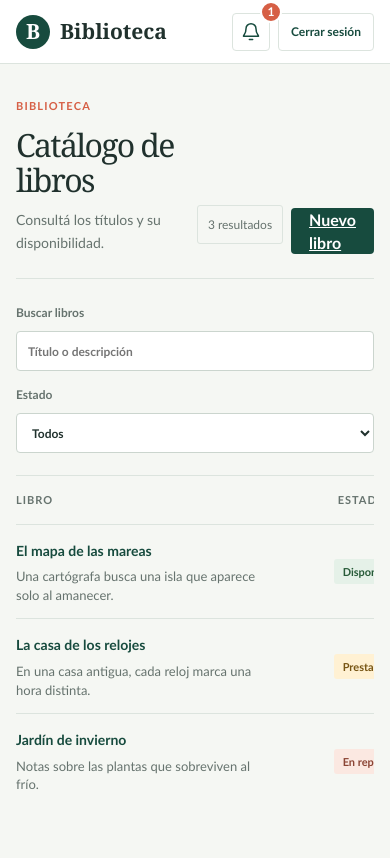
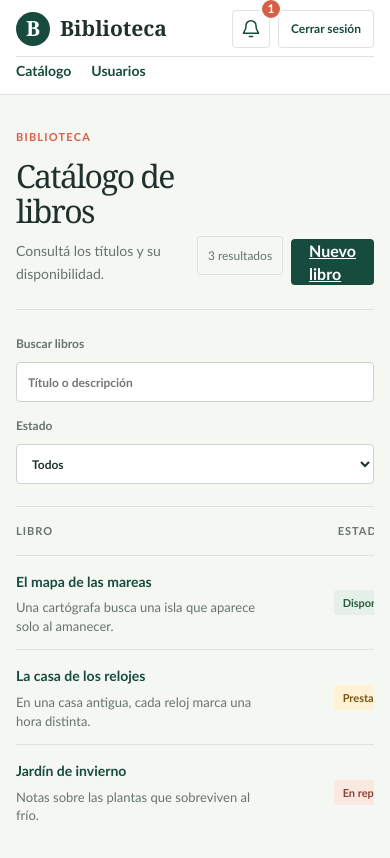
Before and after one commit to RamzLu/practica-integradora-TLPIV-2026, a React (Vite) app in the folder frontend/: page /libros in a window 390 px wide. Shown: the top 858 px of the page. Built offline with nearby package versions, Linux system fonts and the light colour scheme; sample sign-in values are in the browser's storage.

Commit message:
se aplicó resonsive a las notificaciones

```diff
--- a/frontend/src/App.css
+++ b/frontend/src/App.css
@@ -87,14 +87,16 @@ a { color: inherit; }
 .notification-trigger:hover { background: var(--canvas); }
 .notification-trigger:focus-visible, .notification-read-button:focus-visible { outline: 3px solid var(--gold); outline-offset: 3px; }
 .notification-count { position: absolute; z-index: 2; top: -2px; right: -2px; transform: translate(50%, -50%); display: grid; min-width: 22px; height: 22px; padding: 0 5px; place-items: center; border: 2px solid var(--paper); border-radius: 11px; background: var(--coral); color: white; font-size: 12px; font-weight: 800; line-height: 1; }
-.notification-panel { position: absolute; z-index: 5; top: calc(100% + 10px); right: 0; width: min(340px, calc(100vw - 32px)); padding: 16px; border: 1px solid var(--line); background: var(--paper); box-shadow: 0 12px 30px rgba(32, 49, 45, .14); color: var(--ink); }
+.notification-panel { position: absolute; z-index: 5; top: calc(100% + 10px); right: 0; width: min(340px, calc(100vw - 32px)); max-height: min(480px, 70vh); overflow-y: auto; padding: 16px; border: 1px solid var(--line); background: var(--paper); box-shadow: 0 12px 30px rgba(32, 49, 45, .14); color: var(--ink); }
+.notification-panel-heading { display: flex; align-items: center; justify-content: space-between; gap: 12px; padding-bottom: 12px; border-bottom: 1px solid var(--line); }
 .notification-panel-title { margin: 0 0 3px; font-family: Georgia, serif; font-size: 18px; }
-.notification-preview-label { margin: 0 0 12px; color: var(--muted); font-size: 11px; }
-.notification-list { margin: 0; padding: 0; list-style: none; }
-.notification-item { padding: 12px 0; border-top: 1px solid var(--line); }
+.notification-preview-label { margin: 0; color: var(--muted); font-size: 11px; }
+.notification-unread-summary { padding: 5px 8px; border-radius: 3px; background: #fff1ed; color: #913e30; font-size: 10px; font-weight: 800; white-space: nowrap; }
+.notification-list { display: grid; gap: 6px; margin: 10px 0 0; padding: 0; list-style: none; }
+.notification-item { padding: 12px; border: 1px solid var(--line); border-radius: 3px; background: #fff; }
 .notification-item p { margin: 0 0 6px; font-size: 13px; line-height: 1.45; }
 .notification-item time { color: var(--muted); font-size: 11px; }
-.notification-item.is-unread { border-left: 3px solid var(--coral); padding-left: 10px; }
+.notification-item.is-unread { border-color: #ebc1b7; border-left: 4px solid var(--coral); background: #fff7f4; }
 .notification-read-button { display: block; margin-top: 8px; padding: 0; border: 0; background: transparent; color: var(--green); cursor: pointer; font-size: 11px; font-weight: 700; text-decoration: underline; }
 .page-content { width: min(1120px, calc(100% - 48px)); margin: 0 auto; padding: 42px 0 72px; }
 .catalog-page { min-height: 420px; }
@@ -156,11 +158,12 @@ a { color: inherit; }
   .auth-aside { min-height: 260px; padding: 38px 24px; }
   .aside-content h2 { max-width: 360px; font-size: 34px; }
   .book-stack { right: 8%; bottom: 9%; transform: scale(.7) rotate(-8deg); transform-origin: bottom right; }
-  .site-header { min-height: 64px; gap: 16px; padding: 0 16px; }
-  .primary-nav { display: none; }
-  .account-area { margin-left: auto; gap: 8px; }
+  .site-header { min-height: 64px; flex-wrap: wrap; column-gap: 16px; row-gap: 8px; padding: 10px 16px; }
+  .primary-nav { order: 2; flex: 0 0 100%; gap: 20px; min-height: 28px; border-top: 1px solid var(--line); }
+  .account-area { order: 1; margin-left: auto; gap: 8px; }
   .account-email { display: none; }
   .button-quiet { font-size: 12px; }
+  .notification-panel { position: fixed; top: 108px; right: 16px; width: min(340px, calc(100vw - 32px)); max-height: calc(100vh - 124px); }
   .page-content { width: calc(100% - 32px); padding-top: 30px; }
   .catalog-heading h1 { font-size: 32px; }
   .catalog-empty { margin-top: 56px; }
--- a/frontend/src/components/NotificationBell.tsx
+++ b/frontend/src/components/NotificationBell.tsx
@@ -48,8 +48,13 @@ export function NotificationBell() {
 				{unreadCount > 0 && <span className="notification-count" aria-hidden="true">{unreadCount}</span>}
 			</summary>
 			<section className="notification-panel" aria-label="Bandeja de notificaciones">
-				<p className="notification-panel-title">Notificaciones</p>
-				<p className="notification-preview-label">Vista previa local</p>
+				<header className="notification-panel-heading">
+					<div>
+						<p className="notification-panel-title">Notificaciones</p>
+						<p className="notification-preview-label">Vista previa local</p>
+					</div>
+					<span className="notification-unread-summary">{unreadCount} sin leer</span>
+				</header>
 				{notifications.length === 0 ? (
 					<p>No tienes notificaciones.</p>
 				) : (
```
